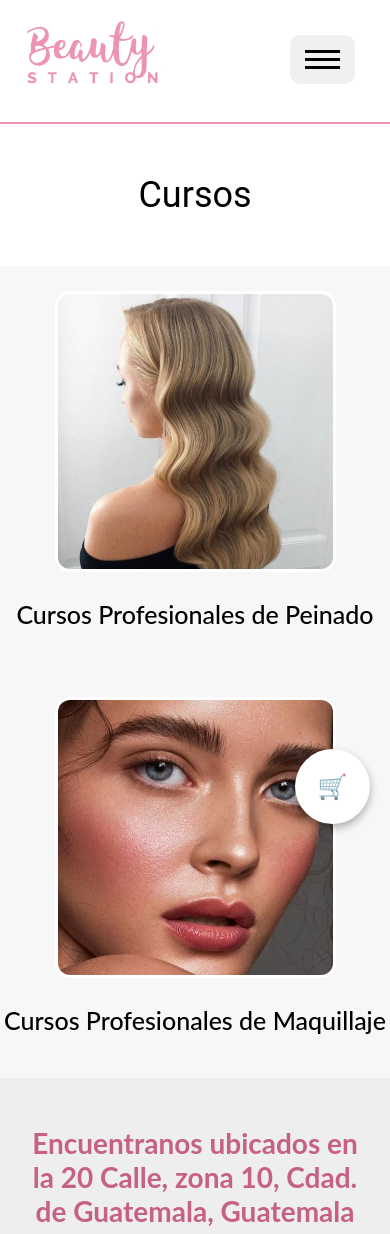
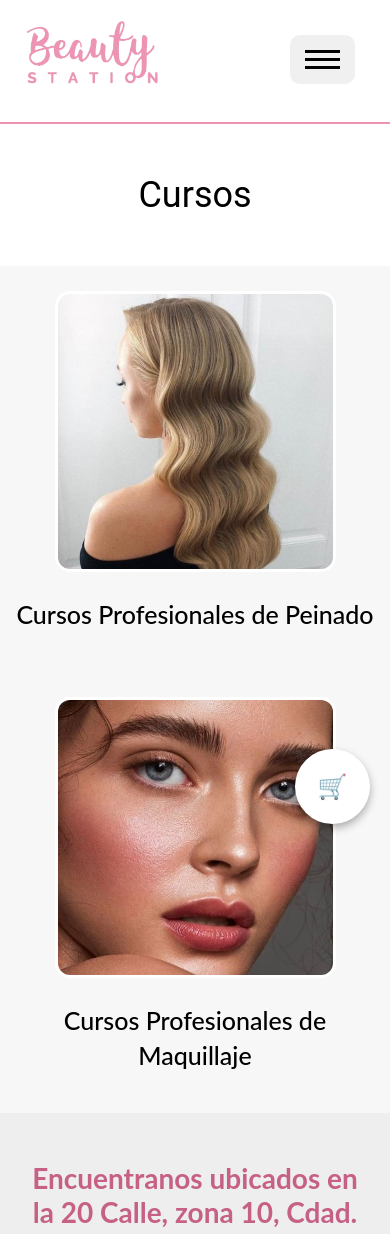
Before and after one commit to GGabriel007/Beauty-Station-React, a React (Create React App) app: page / in a window 390 px wide. Shown: the top 1234 px of the page. Built offline with nearby package versions, Linux system fonts and the light colour scheme; no server answers; the database is empty.

Commit message:
fix position text
Fix position of text for smart phones.

```diff
--- a/src/styles/beauty-Station.css
+++ b/src/styles/beauty-Station.css
@@ -147,4 +147,9 @@
         font-size: 28px;
     }
 
+    .text{
+        padding-left: 10px;
+        padding-right: 10px;
+    }
+
 }
```
